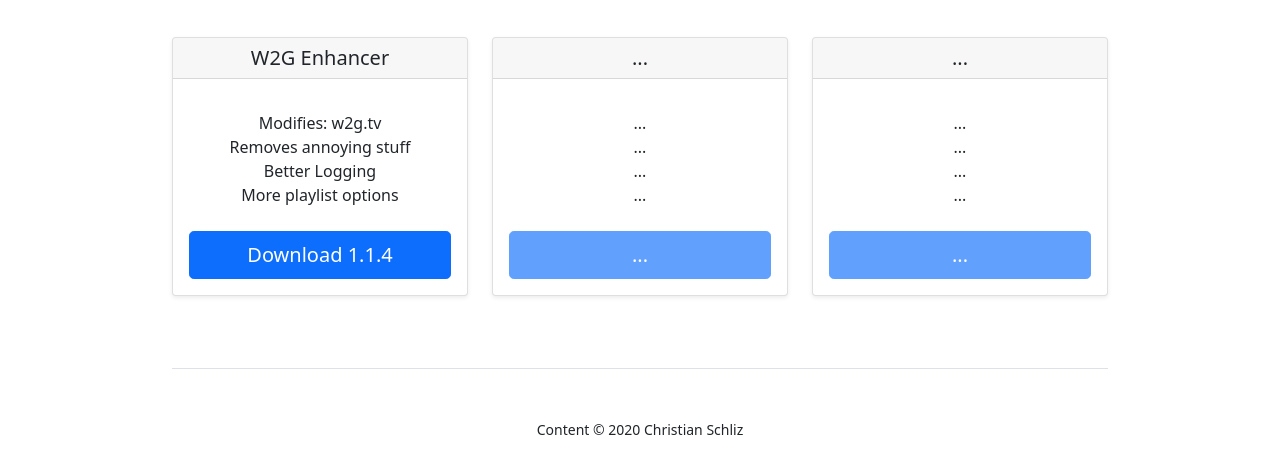
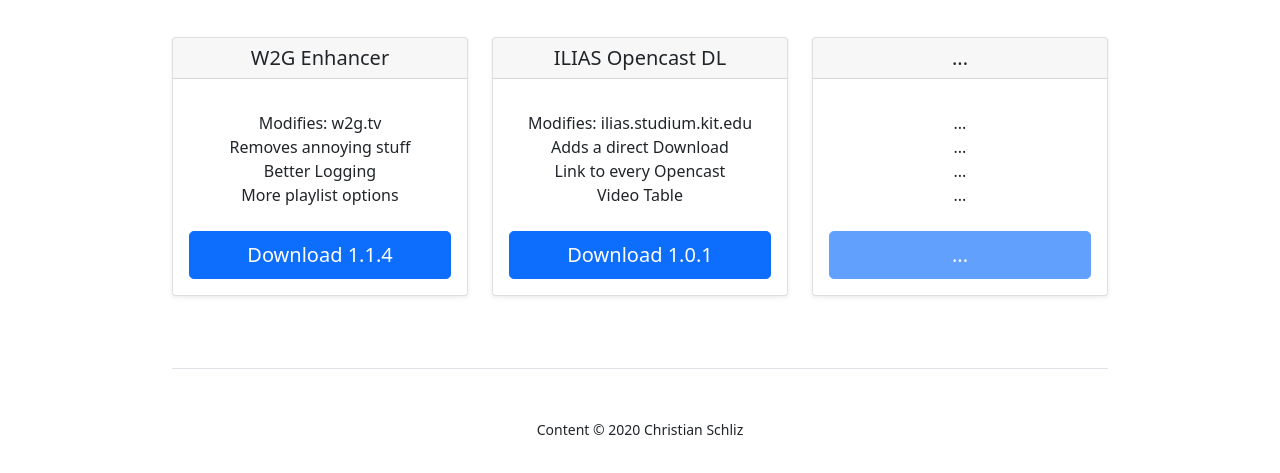
Before and after one commit to DeveloperTK/browser-addons-repository, a plain HTML site: page index.html in a window 1280 px wide. Shown: the part 289-762 px from the top of the page. Drawn offline with Linux system fonts and the light colour scheme.

Commit message:
Added ILIAS Opencast DL Plugin

```diff
--- a/index.html
+++ b/index.html
@@ -92,16 +92,16 @@
             <div class="col">
                 <div class="card mb-4 shadow-sm">
                     <div class="card-header">
-                        <h5 class="my-0 fw-normal">...</h5>
+                        <h5 class="my-0 fw-normal">ILIAS Opencast DL</h5>
                     </div>
                     <div class="card-body">
                         <ul class="list-unstyled mt-3 mb-4">
-                            <li>...</li>
-                            <li>...</li>
-                            <li>...</li>
-                            <li>...</li>
+                            <li>Modifies: ilias.studium.kit.edu</li>
+                            <li>Adds a direct Download</li>
+                            <li>Link to every Opencast</li>
+                            <li>Video Table</li>
                         </ul>
-                        <button type="button" class="w-100 btn btn-lg btn-primary" disabled>...</button>
+                        <button type="button" id="iodl:download" class="w-100 btn btn-lg btn-primary">Download <span id="iodl:version">latest</span></button>
                     </div>
                 </div>
             </div>
@@ -135,7 +135,9 @@
             if (this.readyState === 4 && this.status === 200) {
                 let updates = JSON.parse(this.responseText);
                 let w2g = updates.addons["Watch2Gether Enhancer"].updates;
+                let iodl = updates.addons["ILIAS Opencast DL"].updates;
                 updateVersions(w2g, 'w2g');
+                updateVersions(iodl, 'iodl');
             }
         }
         xhr.open("GET", "updates.json", true);
--- a/updates.json
+++ b/updates.json
@@ -48,6 +48,19 @@
                     }
                 }
             ]
+        },
+        "ILIAS Opencast DL": {
+            "updates": [
+                {
+                    "version": "1.0.1",
+                    "update_link": "https://pages.foxat.de/browser-addons-repository/ilias-opencast-dl/ilias_opencast_dl-1.0.1.xpi",
+                    "applications": {
+                        "gecko": {
+                            "strict_min_version": "57"
+                        }
+                    }
+                }
+            ]
         }
     }
 }
```
Also changed, not shown: 1 other file.
